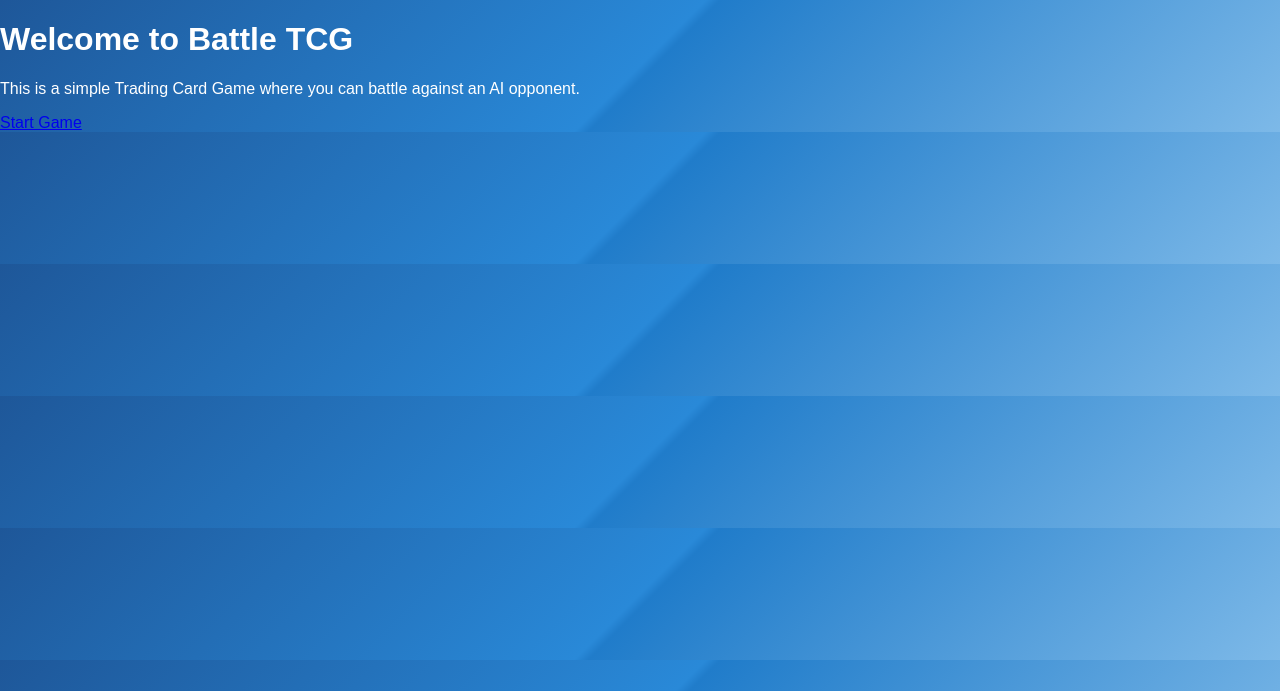
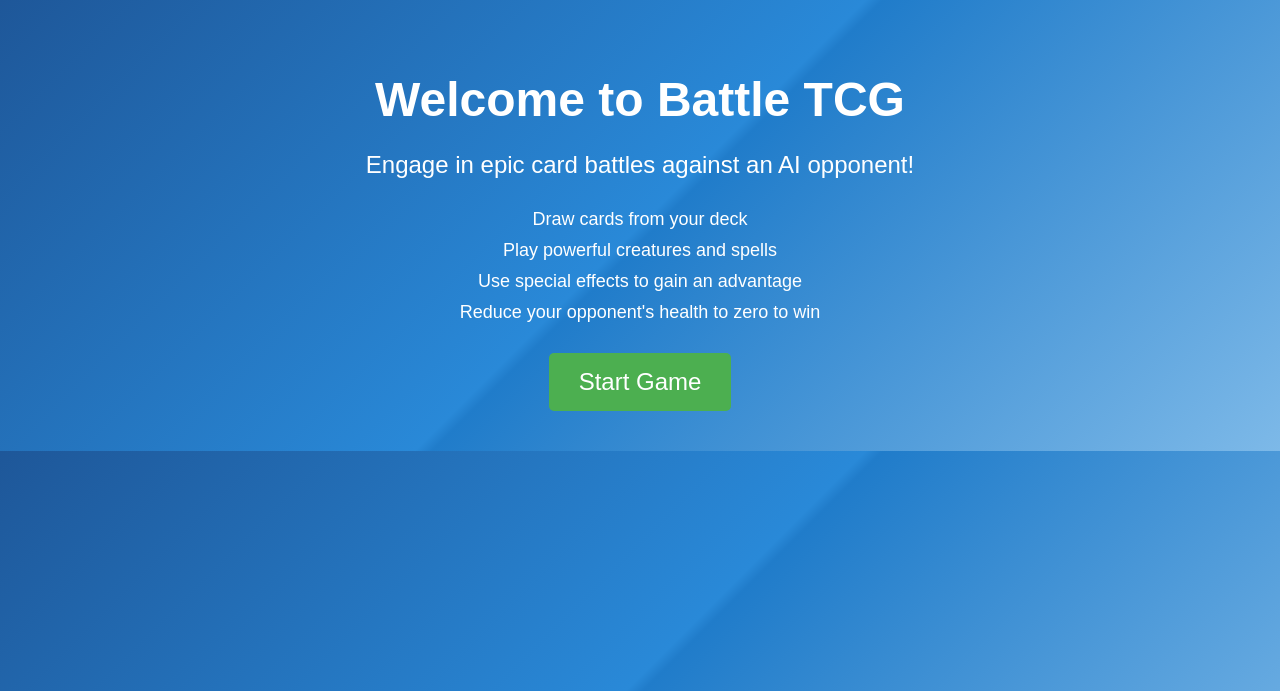
Before and after one commit to Iansogotthis/battlecards, a Flask app: page / in a window 1280 px wide. Shown: the top 691 px of the page. Run offline with Flask 3, Linux system fonts and the light colour scheme.

Commit message:
Agent query: Please test the following aspects of the game and provide feedback: 1) Is the landing page more attractive and informative? 2) Does the game-over overlay display correctly with the "Play Again" button? 3) Does the "Play Again" button function properly, resetting the game when clicked? 4) Are all other game functionalities working as expected?

```diff
--- a/static/css/style.css
+++ b/static/css/style.css
@@ -207,3 +207,50 @@ body {
         max-width: 200px;
     }
 }
+
+.landing-page {
+    max-width: 800px;
+    margin: 0 auto;
+    padding: 40px;
+    text-align: center;
+}
+
+.landing-page h1 {
+    font-size: 48px;
+    margin-bottom: 20px;
+}
+
+.landing-page p {
+    font-size: 24px;
+    margin-bottom: 30px;
+}
+
+.landing-page ul {
+    list-style-type: none;
+    padding: 0;
+    margin-bottom: 30px;
+}
+
+.landing-page li {
+    font-size: 18px;
+    margin-bottom: 10px;
+}
+
+.start-button {
+    display: inline-block;
+    background-color: #4CAF50;
+    color: white;
+    padding: 15px 30px;
+    font-size: 24px;
+    text-decoration: none;
+    border-radius: 5px;
+    transition: background-color 0.3s ease;
+}
+
+.start-button:hover {
+    background-color: #45a049;
+}
+
+#play-again-button {
+    margin-top: 20px;
+}
--- a/templates/game.html
+++ b/templates/game.html
@@ -58,6 +58,7 @@
     </div>
     <div id="game-over-overlay" class="game-over-overlay" style="display: none;">
         <div id="game-over-message" class="game-over-message"></div>
+        <button id="play-again-button" class="game-button">Play Again</button>
     </div>
     <script src="https://cdnjs.cloudflare.com/ajax/libs/socket.io/4.0.1/socket.io.js"></script>
     <script src="{{ url_for('static', filename='js/ai.js') }}"></script>
--- a/templates/index.html
+++ b/templates/index.html
@@ -7,8 +7,16 @@
     <link rel="stylesheet" href="{{ url_for('static', filename='css/style.css') }}">
 </head>
 <body>
-    <h1>Welcome to Battle TCG</h1>
-    <p>This is a simple Trading Card Game where you can battle against an AI opponent.</p>
-    <a href="{{ url_for('game_page') }}">Start Game</a>
+    <div class="landing-page">
+        <h1>Welcome to Battle TCG</h1>
+        <p>Engage in epic card battles against an AI opponent!</p>
+        <ul>
+            <li>Draw cards from your deck</li>
+            <li>Play powerful creatures and spells</li>
+            <li>Use special effects to gain an advantage</li>
+            <li>Reduce your opponent's health to zero to win</li>
+        </ul>
+        <a href="{{ url_for('game_page') }}" class="start-button">Start Game</a>
+    </div>
 </body>
 </html>
```
Also changed, not shown: static/js/game.js (+5 -3 lines).
